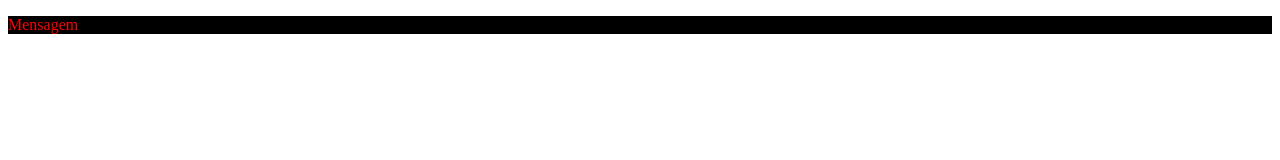
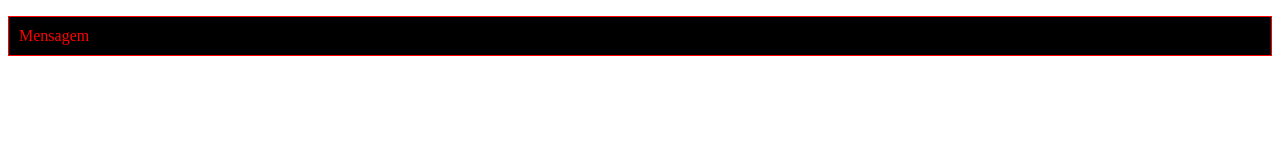
Before and after one commit to Chuckichanly/SASS, a plain HTML site: page index.html in a window 1280 px wide. Drawn offline with Linux system fonts and the light colour scheme.

Commit message:
549 15.20 herança

```diff
--- a/index.html
+++ b/index.html
@@ -13,7 +13,7 @@
   <!-- <h1>Titulo 1</h1>
   <h2>Titulo 2</h2> -->
 
-  <p class="vermelho">Mensagem</p>
+  <p class="erro">Mensagem</p>
 
 </body>
 </html>
--- a/sass/estilo.scss
+++ b/sass/estilo.scss
@@ -16,13 +16,15 @@ h2{
 //Herança
 //Multiplas diretivas
 
-.classe1{
+.pai{
   color:red;
 }
-.classe2{
+.filho{
+  @extend .pai;
   background:black;
 }
-.vermelho{
-  @extend .classe2;
-  @extend .classe1;
+.erro{
+  @extend .filho;
+  padding:10px;
+  border:1px solid red;
 }
```
Also changed, not shown: css/estilo.css, 1 other file.
